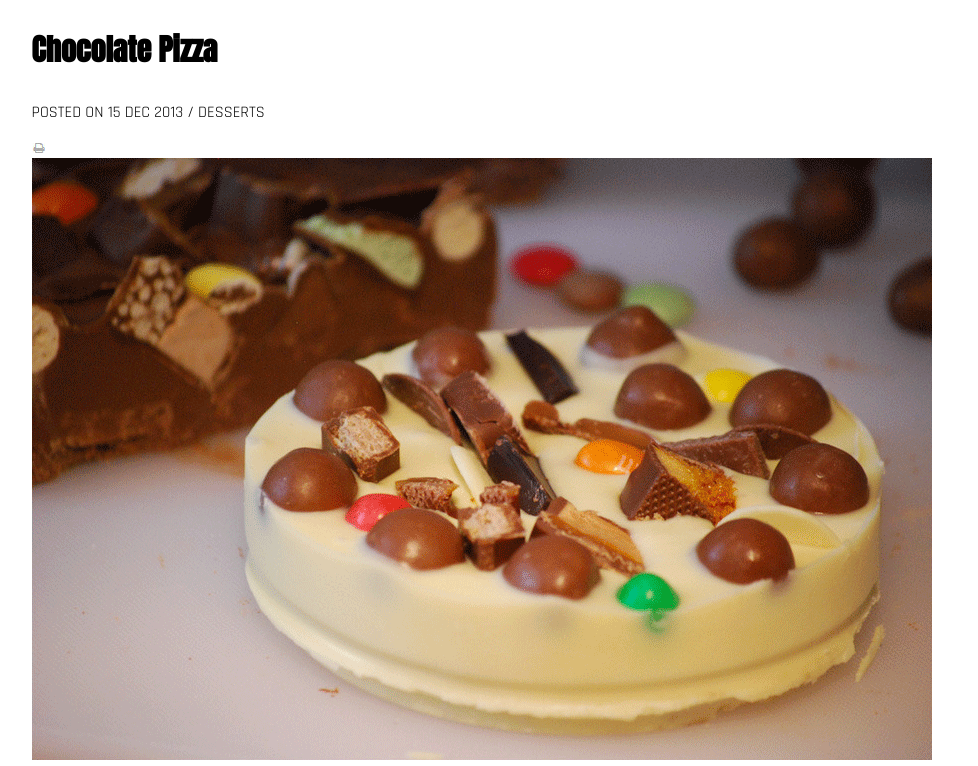
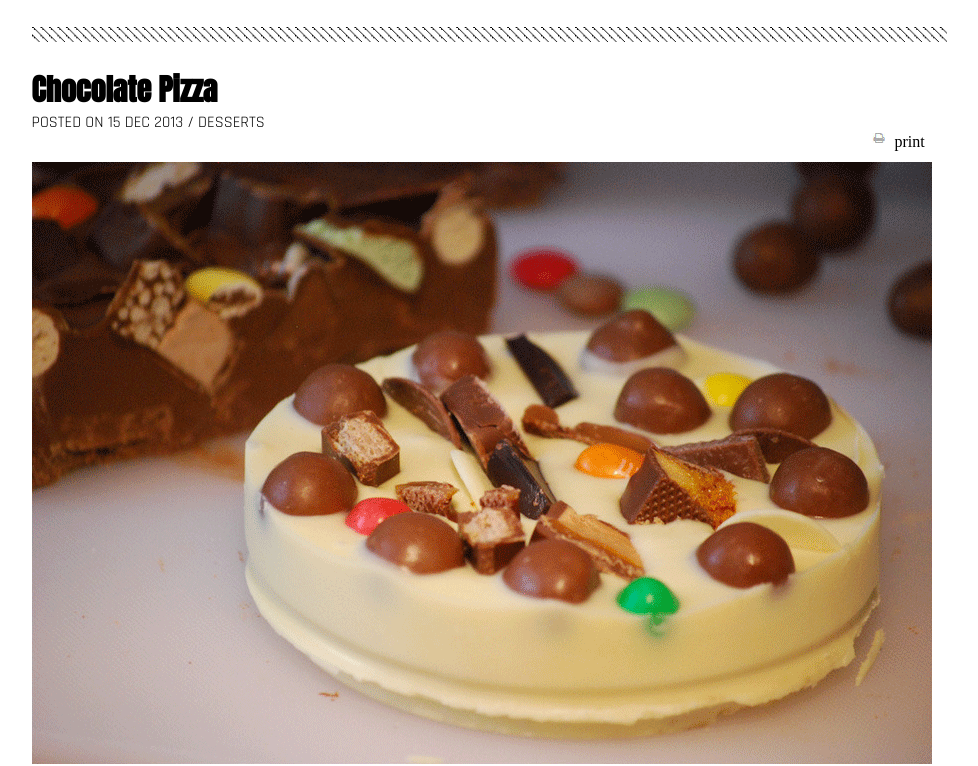
Before and after one commit to adoxic/Chocolate-Pizza, a plain HTML site: page index.html in a window 1280 px wide. Shown: the part 52-818 px from the top of the page, without its empty margins (151-1129 px from the left). Drawn offline with Linux system fonts and the light colour scheme.

Commit message:
more css header work

```diff
--- a/index.html
+++ b/index.html
@@ -44,12 +44,17 @@
         </div>
     </header>
 
+    <div class="stripes"></div>
+
     <section>
         <h3>Chocolate Pizza</h3>
         <p class="post-date">POSTED ON 15 DEC 2013 / DESSERTS</p>
     </section>
+    <div class="print-text">
+       <img class="print" src="assets/print-icon.png" alt="print">
+       <p class="text-print">print</p>
+    </div>
 
-    <img src="assets/print-icon.png" alt="print">
     <img src="assets/choco-pizza.png" alt="chocolate pizza">
     <section>
         <p>
@@ -90,6 +95,8 @@
         </ul>
     </section>
 
+    <div class="stripes"></div>
+
     <section class="about-author">
 
         <div class="author-text-and-image">
--- a/style.css
+++ b/style.css
@@ -10,25 +10,45 @@ body {
     width: 915px;
     margin: auto;
 }
-
-
+.text-print {
+    margin: 0px;
+    margin-bottom: 10px;
+}
+.stripes {
+    margin-top: 30px;
+    height: 15px;
+background-image: linear-gradient(45deg, #000000 8.33%, #ffffff 8.33%, #ffffff 50%, #000000 50%, #000000 58.33%, #ffffff 58.33%, #ffffff 100%);
+background-size: 8.49px 8.49px;
+}
 
 .title {
     display: flex;
     flex-direction: row;
 }
 
-.title > img {
 
+.post-date {
+    margin: 0px;
+    font-family: 'Rajdhani', sans-serif;
 }
 
-.post-date {
-    font-family: 'Rajdhani', sans-serif;
+.print {
+    margin-left: 840px;
+    height: 10px;
+    margin-right: 10px;
+    margin-bottom: 0px;
+
 }
 
 .blog-name {
     display: flex;
     flex-direction: column;
+}
+
+.print-text {
+    display: flex;
+   flex-direction: row;
+   align-self: center;
 }
 
 h1 {
@@ -45,6 +65,8 @@ h2 {
 }
 
 h3 {
+    margin-top: 25px;
+    margin-bottom: 0px;
     font-family: 'Anton', sans-serif;
     font-size: 30px;
 }
```
